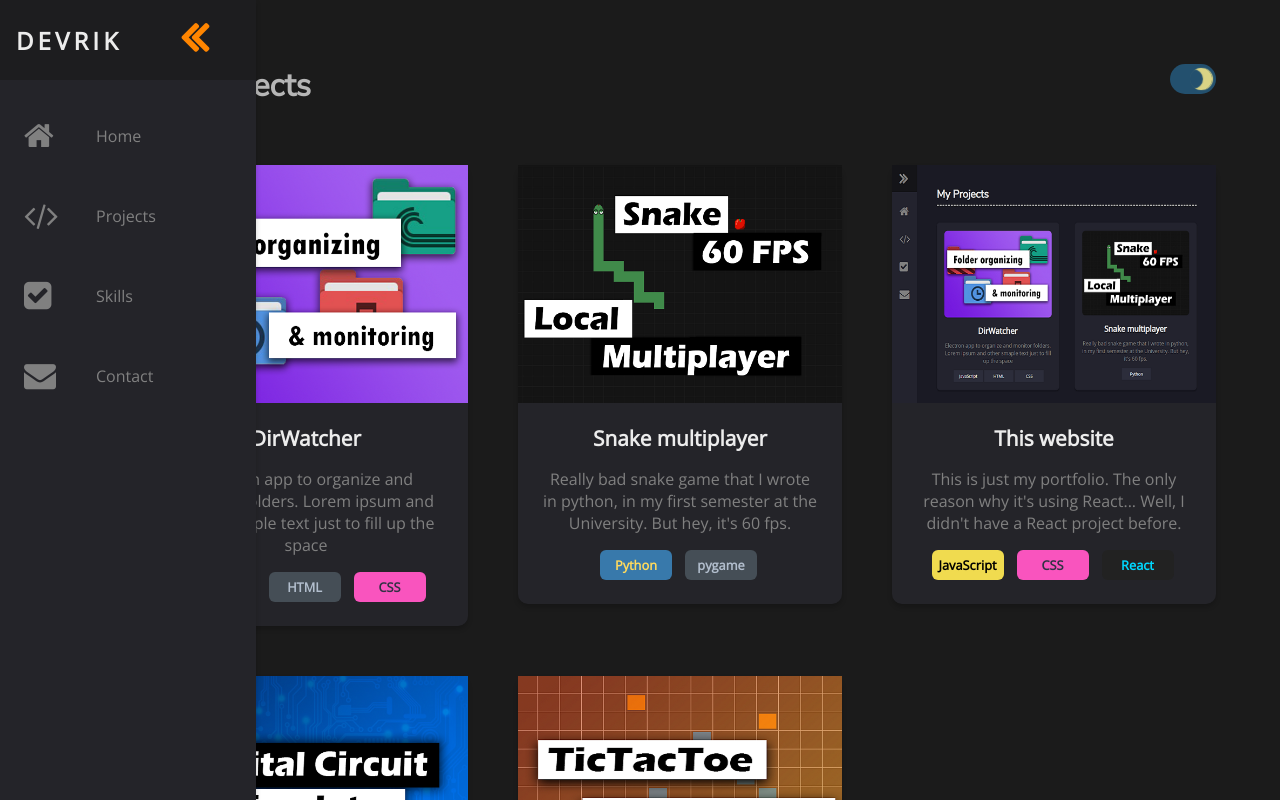
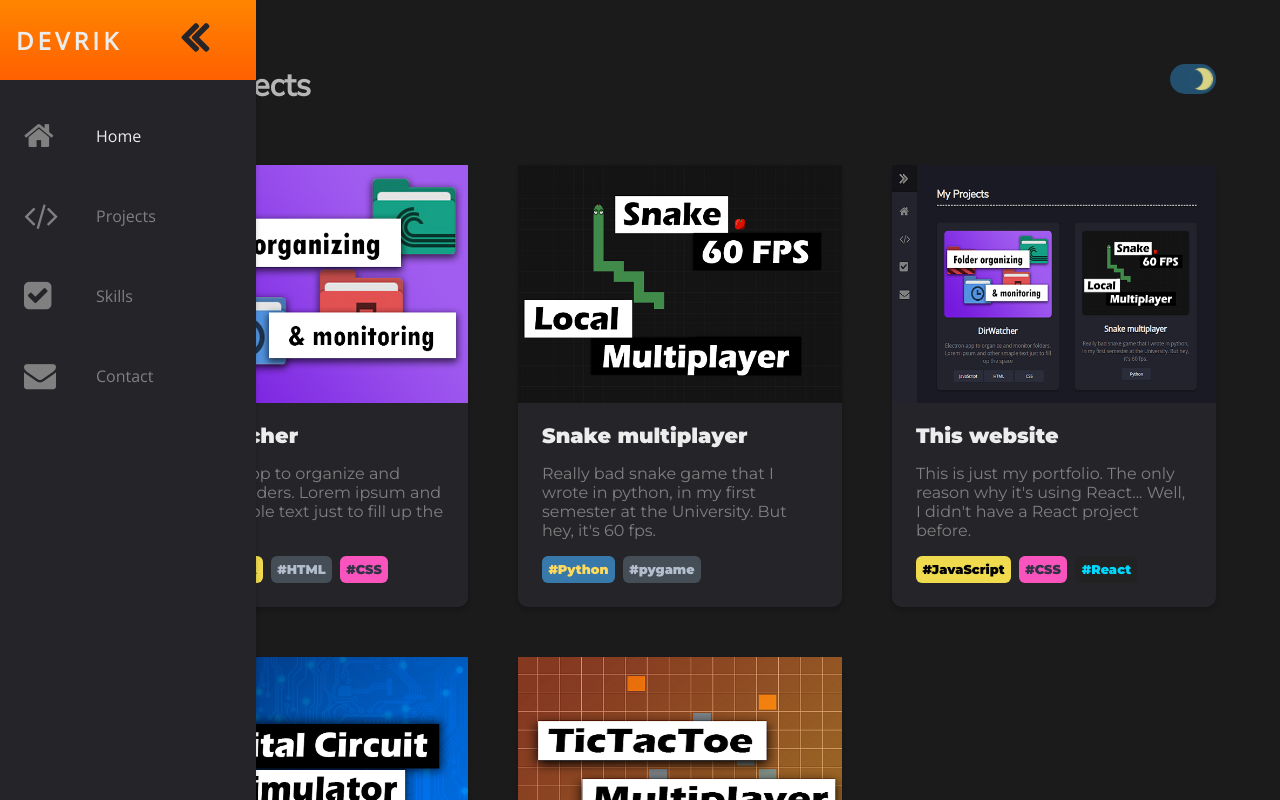
Before and after one commit to ErikSzabo/Portfolio, a React (Create React App) app: page /projects in a window 1280 px wide. Shown: the top 800 px of the page. Built offline with nearby package versions, Linux system fonts and the light colour scheme; the HTML template or start-up script is replaced by a standard one.

Commit message:
extracted Tag component and projects css tune

```diff
--- a/src/App.css
+++ b/src/App.css
@@ -5,7 +5,7 @@
 @import url('https://fonts.googleapis.com/css2?family=Open+Sans&display=swap');
 @import url('https://fonts.googleapis.com/css2?family=Nunito+Sans&display=swap');
 @import url('https://fonts.googleapis.com/css2?family=Lato:wght@400;700;900&display=swap');
-@import url('https://fonts.googleapis.com/css2?family=Montserrat:wght@900&display=swap');
+@import url('https://fonts.googleapis.com/css2?family=Montserrat:wght@400;900&display=swap');
 
 @import './styles/container.css';
 @import './styles/contact.css';
--- a/src/components/projects/Project.jsx
+++ b/src/components/projects/Project.jsx
@@ -1,65 +1,22 @@
 import React from 'react';
 import { Link } from 'react-router-dom';
+import Tag from './Tag';
 
-const colorMap = {
-	JavaScript: {
-		background: '#F0DB4F',
-		front: '#000000'
-	},
-	CSS: {
-		background: '#F954BE',
-		front: '#313244'
-	},
-	Python: {
-		background: '#3879AB',
-		front: '#FFDA5D'
-	},
-	Java: {
-		background: '#E76F00',
-		front: '#242429'
-	},
-	React: {
-		background: '#222222',
-		front: '#00D8FF'
-	},
-	TypeScript: {
-		background: '#2775C3',
-		front: '#FFFFFF'
-	},
-	default: {
-		background: '#454E56',
-		front: '#B2BECD'
-	}
-};
-
-const ProjectListItem = (props) => {
-	function getStyle(lang) {
-		if (!colorMap[lang]) {
-			return { background: colorMap.default.background, color: colorMap.default.front };
-		}
-		return { background: colorMap[lang].background, color: colorMap[lang].front };
-	}
-
-	return (
-		<Link to={`/projects/${props.name}`}>
+const ProjectListItem = ({ name, img, description, tags }) => (
+	<Link to={`/projects/${name}`}>
 		<div className="project-item">
-				<img src={props.img} alt="" />
+			<img src={img} alt="" />
 			<div className="project-text">
-					<h3>{props.name}</h3>
-					<p>{props.description}</p>
-					<div className="langs">
-						{props.langs.map((lang, index) => {
-							return (
-								<div key={index} className="tag" style={getStyle(lang)}>
-									{lang}
-								</div>
-							);
+				<h3>{name}</h3>
+				<p>{description}</p>
+				<div className="project-tags">
+					{tags.map((tag, index) => {
+						return <Tag key={index} name={tag} />;
 					})}
 				</div>
 			</div>
 		</div>
 	</Link>
 );
-};
 
 export default ProjectListItem;
--- a/src/components/projects/Projects.jsx
+++ b/src/components/projects/Projects.jsx
@@ -14,35 +14,35 @@ const Projects = () => (
 				name="DirWatcher"
 				description="Electron app to organize and monitor folders. Lorem ipsum and other smaple text just to fill up the space"
 				img={dirwatcher}
-				langs={[ 'JavaScript', 'HTML', 'CSS' ]}
+				tags={[ 'JavaScript', 'HTML', 'CSS' ]}
 			/>
 
 			<ProjectListItem
 				name="Snake multiplayer"
 				description="Really bad snake game that I wrote in python, in my first semester at the University. But hey, it's 60 fps."
 				img={snake}
-				langs={[ 'Python', 'pygame' ]}
+				tags={[ 'Python', 'pygame' ]}
 			/>
 
 			<ProjectListItem
 				name="This website"
 				description="This is just my portfolio. The only reason why it's using React... Well, I didn't have a React project before."
 				img={portfolio}
-				langs={[ 'JavaScript', 'CSS', 'React' ]}
+				tags={[ 'JavaScript', 'CSS', 'React' ]}
 			/>
 
 			<ProjectListItem
 				name="Digital Circuits Simulator"
 				description="I chose this topic as a homework in the second semester at the University. Very basic circuit simulator."
 				img={circuit}
-				langs={[ 'Java' ]}
+				tags={[ 'Java' ]}
 			/>
 
 			<ProjectListItem
 				name="TicTacToe Online"
 				description="Client - Server based tictactoe using python sockets and pygame module."
 				img={tiktaktoe}
-				langs={[ 'Python', 'pygame', 'sockets' ]}
+				tags={[ 'Python', 'pygame', 'sockets' ]}
 			/>
 		</div>
 	</div>
--- /dev/null
+++ b/src/components/projects/Tag.jsx
@@ -0,0 +1,50 @@
+import React from 'react';
+
+const colorMap = {
+	javascript: {
+		background: '#F0DB4F',
+		front: '#000000'
+	},
+	css: {
+		background: '#F954BE',
+		front: '#313244'
+	},
+	python: {
+		background: '#3879AB',
+		front: '#FFDA5D'
+	},
+	java: {
+		background: '#E76F00',
+		front: '#242429'
+	},
+	react: {
+		background: '#222222',
+		front: '#00D8FF'
+	},
+	typescript: {
+		background: '#2775C3',
+		front: '#FFFFFF'
+	},
+	default: {
+		background: '#454E56',
+		front: '#B2BECD'
+	}
+};
+
+const Tag = ({ name }) => {
+	function getStyle(name) {
+		name = name.trim().toLowerCase();
+		if (!colorMap[name]) {
+			return { background: colorMap.default.background, color: colorMap.default.front };
+		}
+		return { background: colorMap[name].background, color: colorMap[name].front };
+	}
+
+	return (
+		<div className="tag" style={getStyle(name)}>
+			{`#${name}`}
+		</div>
+	);
+};
+
+export default Tag;
--- a/src/styles/project.css
+++ b/src/styles/project.css
@@ -27,17 +27,15 @@
 	margin-bottom: 1rem;
 }
 
-.langs {
+.project-tags {
 	display: flex;
 	flex-wrap: wrap;
-	justify-content: center;
 }
 
 .tag {
 	margin-top: 1rem;
-	margin-left: 5px;
+	margin-right: 5px;
 	padding: 0.4rem;
-	width: 4.5rem;
 	background-color: var(--background-third);
 	color: var(--text-secondary);
 	font-size: .8rem;
--- a/src/styles/projects.css
+++ b/src/styles/projects.css
@@ -1,5 +1,5 @@
 .projects {
-	text-align: center;
+	font-family: 'Montserrat', sans-serif;
 }
 
 .projects-wrapper {
```
Lines whose indentation alone changed are shown as unchanged.
